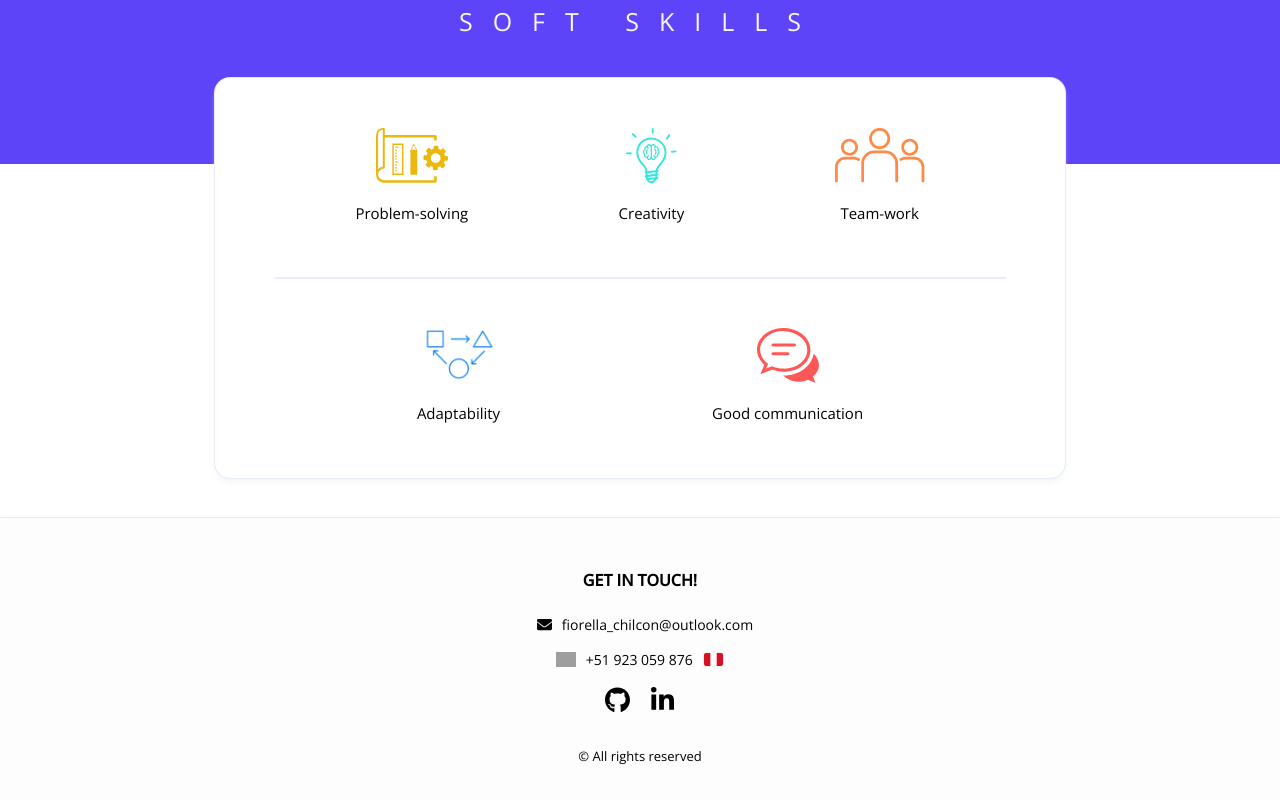
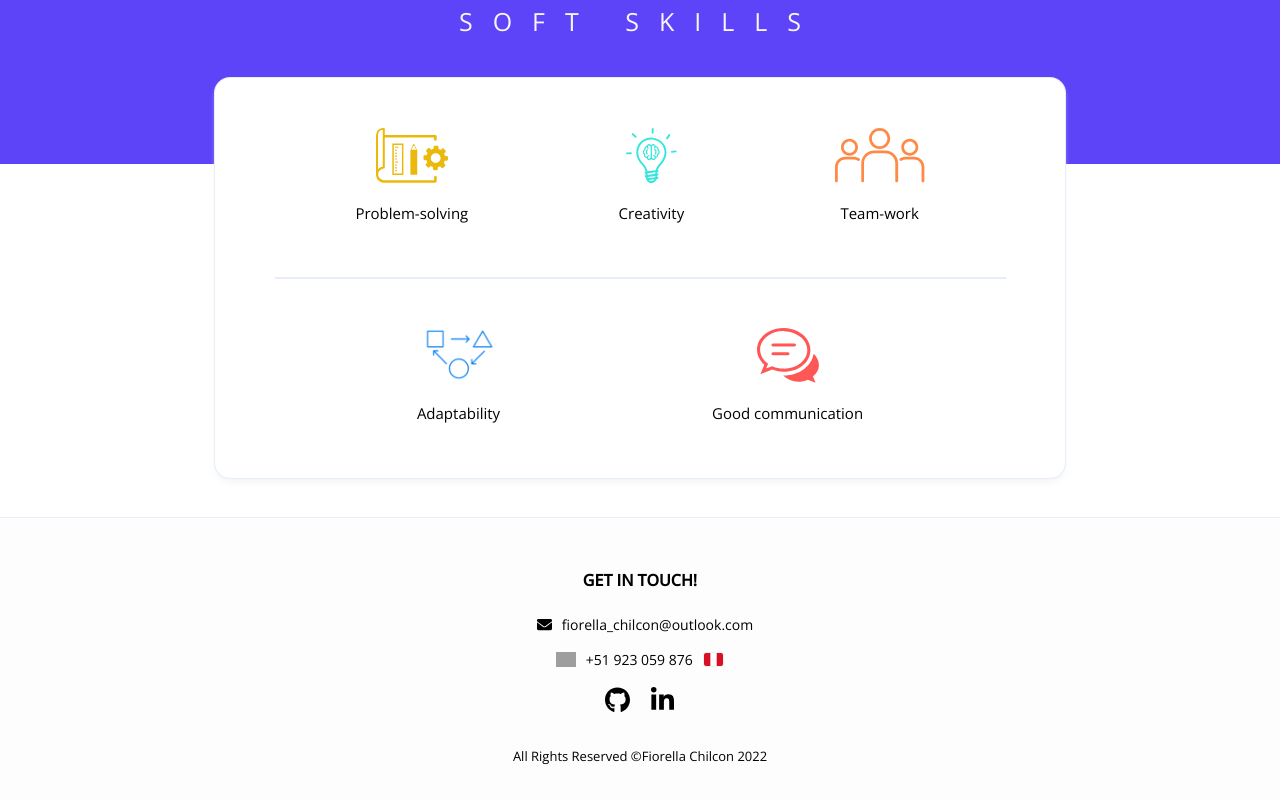
Before and after one commit to FiorellaChilcon/Portafolio, a React (Create React App) app: page /projects in a window 1280 px wide. Shown: the part 2193-2993 px from the top of the page. Built offline with nearby package versions, Linux system fonts and the light colour scheme; grey boxes are pictures that could not be loaded.

Commit message:
footer updated

```diff
--- a/src/components/Footer.js
+++ b/src/components/Footer.js
@@ -26,7 +26,7 @@ export default function Footer() {
           <img src={linkedin} alt='linkedin'/>
         </a>
       </div>
-      <span>© All rights reserved</span>
+      <span>All Rights Reserved ©Fiorella Chilcon 2022</span>
     </footer>
   )
 }
```
